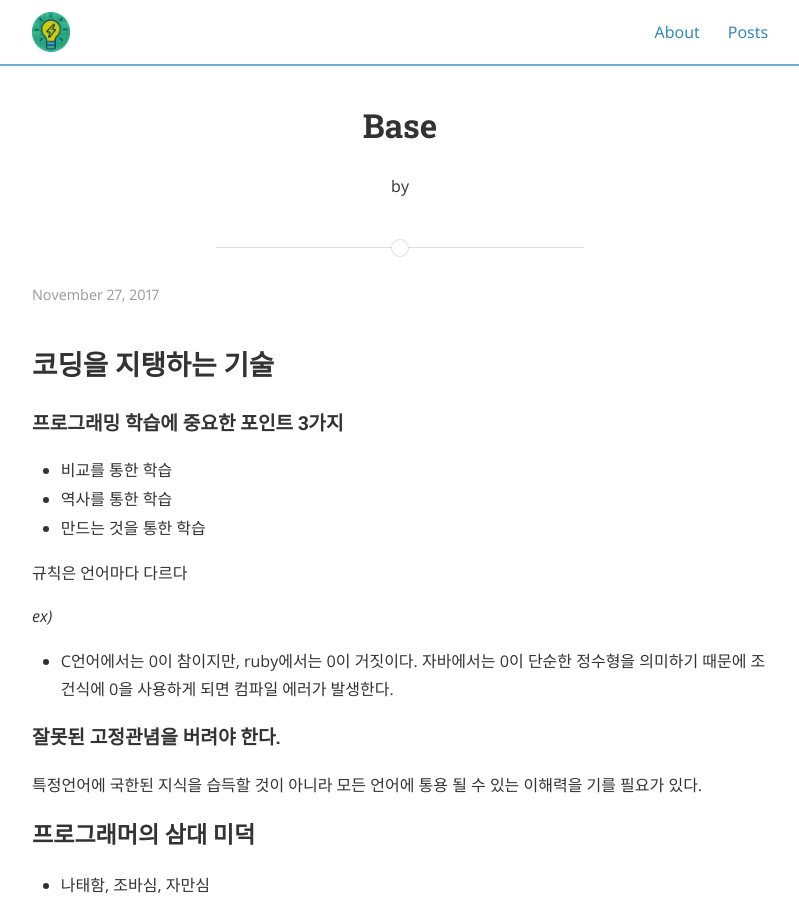
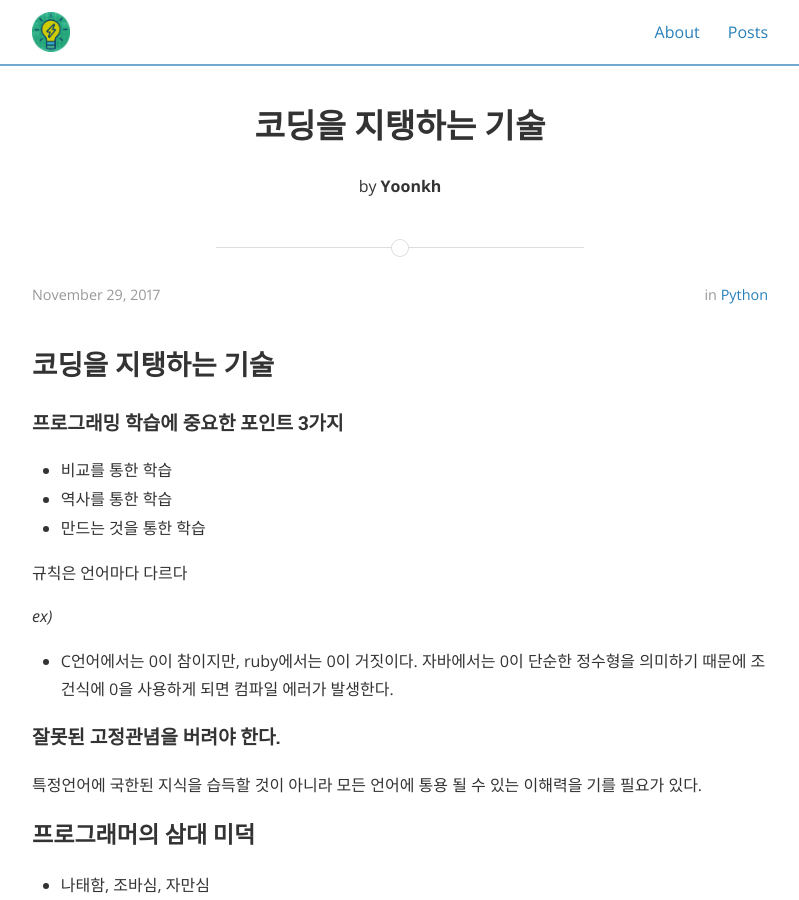
Before and after one commit to yoonkh/yoonkh.github.io, a Jekyll site: the page built from _posts/2017-11-27-base.markdown, in a window 1280 px wide and 900 px high. Shown: the whole window, without its empty margins (240-1039 px from the left). Built offline with Jekyll 4.4.1, drawn with Linux system fonts in a browser that asks for light colours; nearby versions of some CDN libraries; our own code applies the rules of GitHub Pages for plain Markdown files; comment, search, counter and statistics services are not loaded.

Commit message:
Update 2017-11-27-base.markdown

```diff
--- a/_posts/2017-11-27-base.markdown
+++ b/_posts/2017-11-27-base.markdown
@@ -1,4 +1,12 @@
-
+---
+layout: post
+title:  "코딩을 지탱하는 기술"
+date:   2017-11-29
+author: Yoonkh
+categories: Python
+tags:	Python
+comments: True
+---
 
 ## 코딩을 지탱하는 기술
 
```
